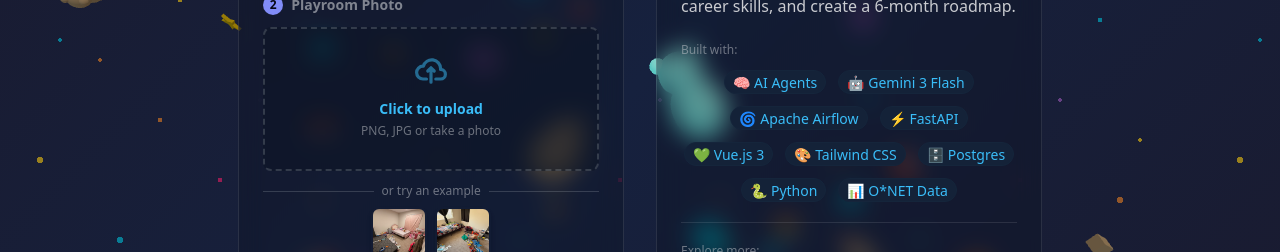
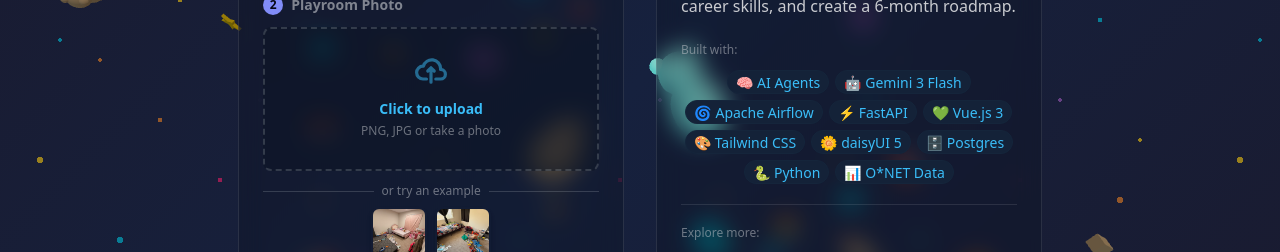
Before and after one commit to vojay-dev/gemini-playroom-diet, a Vue app in the folder frontend/: page / in a window 1280 px wide. Shown: the part 320-572 px from the top of the page. Built offline with nearby package versions, Linux system fonts and the light colour scheme; no server answers.

Commit message:
Minor view tweaks

```diff
--- a/frontend/src/components/Home.vue
+++ b/frontend/src/components/Home.vue
@@ -123,34 +123,37 @@ const handleSubmit = async () => {
 
           <!-- Tech stack -->
           <p class="text-xs opacity-50 mb-3">Built with:</p>
-          <div class="flex flex-wrap justify-center gap-3 mb-5">
-            <div class="badge badge-md badge-soft badge-primary gap-1 p-2">
+          <div class="flex flex-wrap justify-center gap-1.5 mb-5">
+            <a href="https://github.com/astronomer/airflow-ai-sdk" target="_blank" class="badge badge-md badge-soft badge-primary gap-1 p-2 tech-badge">
               <span>🧠</span> AI Agents
-            </div>
-            <div class="badge badge-md badge-soft badge-primary gap-1 p-2">
+            </a>
+            <a href="https://ai.google.dev/gemini-api/docs" target="_blank" class="badge badge-md badge-soft badge-primary gap-1 p-2 tech-badge">
               <span>🤖</span> Gemini 3 Flash
-            </div>
-            <div class="badge badge-md badge-soft badge-primary gap-1 p-2">
+            </a>
+            <a href="https://airflow.apache.org/" target="_blank" class="badge badge-md badge-soft badge-primary gap-1 p-2 tech-badge">
               <span>🌀</span> Apache Airflow
-            </div>
-            <div class="badge badge-md badge-soft badge-primary gap-1 p-2">
+            </a>
+            <a href="https://fastapi.tiangolo.com/" target="_blank" class="badge badge-md badge-soft badge-primary gap-1 p-2 tech-badge">
               <span>⚡</span> FastAPI
-            </div>
-            <div class="badge badge-md badge-soft badge-primary gap-1 p-2">
+            </a>
+            <a href="https://vuejs.org/" target="_blank" class="badge badge-md badge-soft badge-primary gap-1 p-2 tech-badge">
               <span>💚</span> Vue.js 3
-            </div>
-            <div class="badge badge-md badge-soft badge-primary gap-1 p-2">
+            </a>
+            <a href="https://tailwindcss.com/" target="_blank" class="badge badge-md badge-soft badge-primary gap-1 p-2 tech-badge">
               <span>🎨</span> Tailwind CSS
-            </div>
-            <div class="badge badge-md badge-soft badge-primary gap-1 p-2">
+            </a>
+            <a href="https://daisyui.com/" target="_blank" class="badge badge-md badge-soft badge-primary gap-1 p-2 tech-badge">
+              <span>🌼</span> daisyUI 5
+            </a>
+            <a href="https://www.postgresql.org/" target="_blank" class="badge badge-md badge-soft badge-primary gap-1 p-2 tech-badge">
               <span>🗄️</span> Postgres
-            </div>
-            <div class="badge badge-md badge-soft badge-primary gap-1 p-2">
+            </a>
+            <a href="https://www.python.org/" target="_blank" class="badge badge-md badge-soft badge-primary gap-1 p-2 tech-badge">
               <span>🐍</span> Python
-            </div>
-            <div class="badge badge-md badge-soft badge-primary gap-1 p-2">
+            </a>
+            <a href="https://www.onetcenter.org/" target="_blank" class="badge badge-md badge-soft badge-primary gap-1 p-2 tech-badge">
               <span>📊</span> O*NET Data
-            </div>
+            </a>
           </div>
 
           <!-- Links -->
@@ -329,3 +332,15 @@ const handleSubmit = async () => {
     </div>
   </div>
 </template>
+
+<style scoped>
+.tech-badge {
+  transition: all 0.3s ease;
+  cursor: pointer;
+  text-decoration: none;
+}
+
+.tech-badge:hover {
+  box-shadow: 0 0 6px currentColor, 0 0 12px currentColor;
+}
+</style>
--- a/frontend/src/components/ScanResult.vue
+++ b/frontend/src/components/ScanResult.vue
@@ -279,7 +279,7 @@ onUnmounted(() => {
     <!-- Results -->
     <div v-else class="w-full max-w-6xl">
       <!-- Header -->
-      <div class="card bg-gradient-to-br from-primary/20 to-secondary/20 backdrop-blur-md border border-white/10 rounded-2xl mb-6">
+      <div class="card bg-gradient-to-br from-primary/20 to-secondary/20 backdrop-blur-md border border-white/10 rounded-2xl mb-6 stagger-in" style="animation-delay: 0ms">
         <div class="card-body text-center">
           <div class="text-5xl mb-2">🗺️</div>
           <h1 class="text-2xl md:text-3xl font-bold" style="font-family: 'Fredoka', sans-serif;">
@@ -302,7 +302,7 @@ onUnmounted(() => {
       </div>
 
       <!-- Tabs -->
-      <div class="grid grid-cols-2 gap-3 mb-6">
+      <div class="grid grid-cols-2 gap-3 mb-6 stagger-in" style="animation-delay: 150ms">
         <button
           @click="activeTab = 'roadmap'"
           :class="[
@@ -333,7 +333,7 @@ onUnmounted(() => {
       </div>
 
       <!-- Grid -->
-      <div v-if="activeTab === 'roadmap'" class="grid grid-cols-1 lg:grid-cols-5 gap-6">
+      <div v-if="activeTab === 'roadmap'" class="grid grid-cols-1 lg:grid-cols-5 gap-6 stagger-in" style="animation-delay: 300ms">
 
         <!-- Roadmap -->
         <div class="lg:col-span-3 space-y-4">
@@ -592,7 +592,7 @@ onUnmounted(() => {
       </div>
 
       <!-- Quest -->
-      <div v-else-if="activeTab === 'quest' && playQuest" class="max-w-2xl mx-auto">
+      <div v-else-if="activeTab === 'quest' && playQuest" class="max-w-2xl mx-auto stagger-in" style="animation-delay: 300ms">
         <div class="card bg-gradient-to-br from-accent/20 to-secondary/20 backdrop-blur-md border border-white/10 rounded-2xl">
           <div class="card-body">
             <div class="flex items-center gap-3 mb-4">
@@ -656,7 +656,7 @@ onUnmounted(() => {
       </div>
 
       <!-- Footer -->
-      <div class="mt-6 mb-12 flex flex-col sm:flex-row items-center justify-between gap-4 p-4 rounded-2xl bg-base-300/20 backdrop-blur-sm border border-white/5">
+      <div class="mt-6 mb-12 flex flex-col sm:flex-row items-center justify-between gap-4 p-4 rounded-2xl bg-base-300/20 backdrop-blur-sm border border-white/5 stagger-in" style="animation-delay: 450ms">
         <p class="font-mono text-xs opacity-40">Scan ID: {{ scanId }}</p>
         <div class="flex gap-2">
           <button @click="copyLink" class="btn btn-secondary gap-2">
@@ -861,6 +861,22 @@ onUnmounted(() => {
   }
 }
 
+/* staggered entrance animation */
+@keyframes fade-in-up {
+  from {
+    opacity: 0;
+    transform: translateY(20px);
+  }
+  to {
+    opacity: 1;
+    transform: translateY(0);
+  }
+}
+
+.stagger-in {
+  animation: fade-in-up 0.5s ease-out both;
+}
+
 /* agent badge glow */
 .shadow-glow {
   box-shadow: 0 0 12px currentColor, 0 0 24px currentColor;
```
